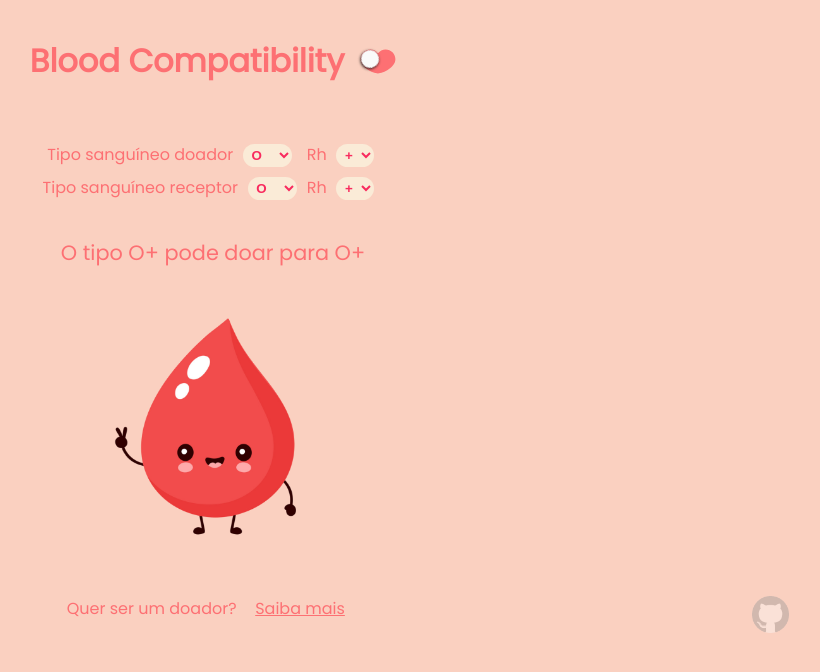
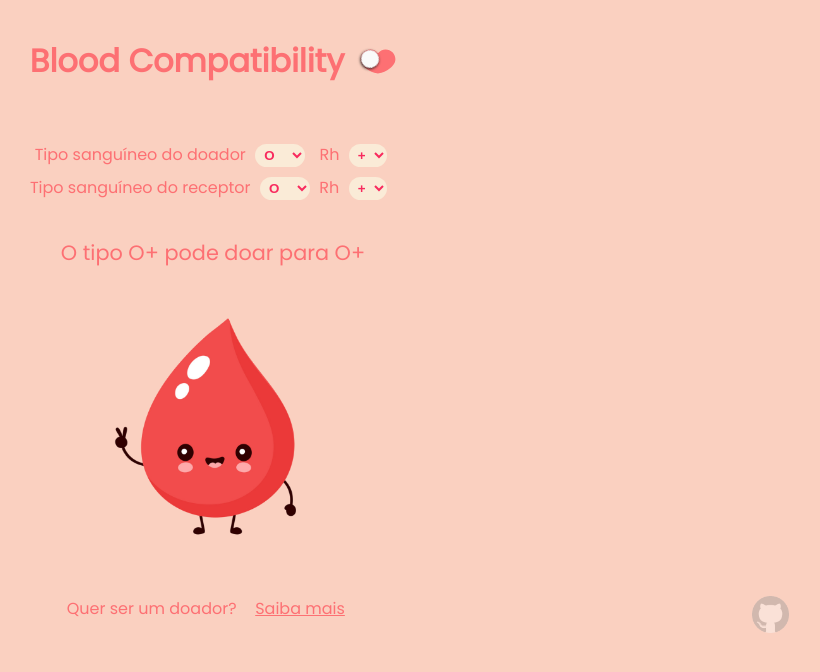
Before and after one commit to romeiro-bru/react-blood-compatibility, a React (Create React App) app: page / in a window 1280 px wide. Shown: the top 672 px of the page, without its empty margins (427-1247 px from the left). Built offline with nearby package versions, Linux system fonts and the light colour scheme.

Commit message:
Add wrap label around select

```diff
--- a/src/Components/Form/Form.jsx
+++ b/src/Components/Form/Form.jsx
@@ -22,34 +22,40 @@ export function Form() {
       <form>
         <div className="donor-options">
           <label>
-            Tipo sanguíneo doador
-        </label>
+            Tipo sanguíneo do doador
           <select value={donorType} onChange={handleChange} name="donor">
               {allBloodTypes.map((item, i) => (
                 <option key={i} value={item.type}>{item.type}</option>
               ))}
             </select>
+          </label>
 
-          <label>Rh</label>
+          <label>
+            Rh
           <select value={rhDonor} onChange={handleChange} name="rh-donor">
               <option value="+">+</option>
               <option value="-">-</option>
             </select>
+          </label>
         </div>
 
         <div className="recipient-options">
-          <label>Tipo sanguíneo receptor</label>
+          <label>
+            Tipo sanguíneo do receptor
           <select value={recipientType} onChange={handleChange} name="recipient">
               {allBloodTypes.map((item, i) => (
                 <option key={i} value={item.type}>{item.type}</option>
               ))}
             </select>
+          </label>
 
-          <label>Rh</label>
+          <label>
+            Rh
           <select value={rhRecipient} onChange={handleChange} name="rh-recipient">
               <option value="+">+</option>
               <option value="-">-</option>
             </select>
+          </label>
         </div>
       </form>
 
```
Lines whose indentation alone changed are shown as unchanged.
